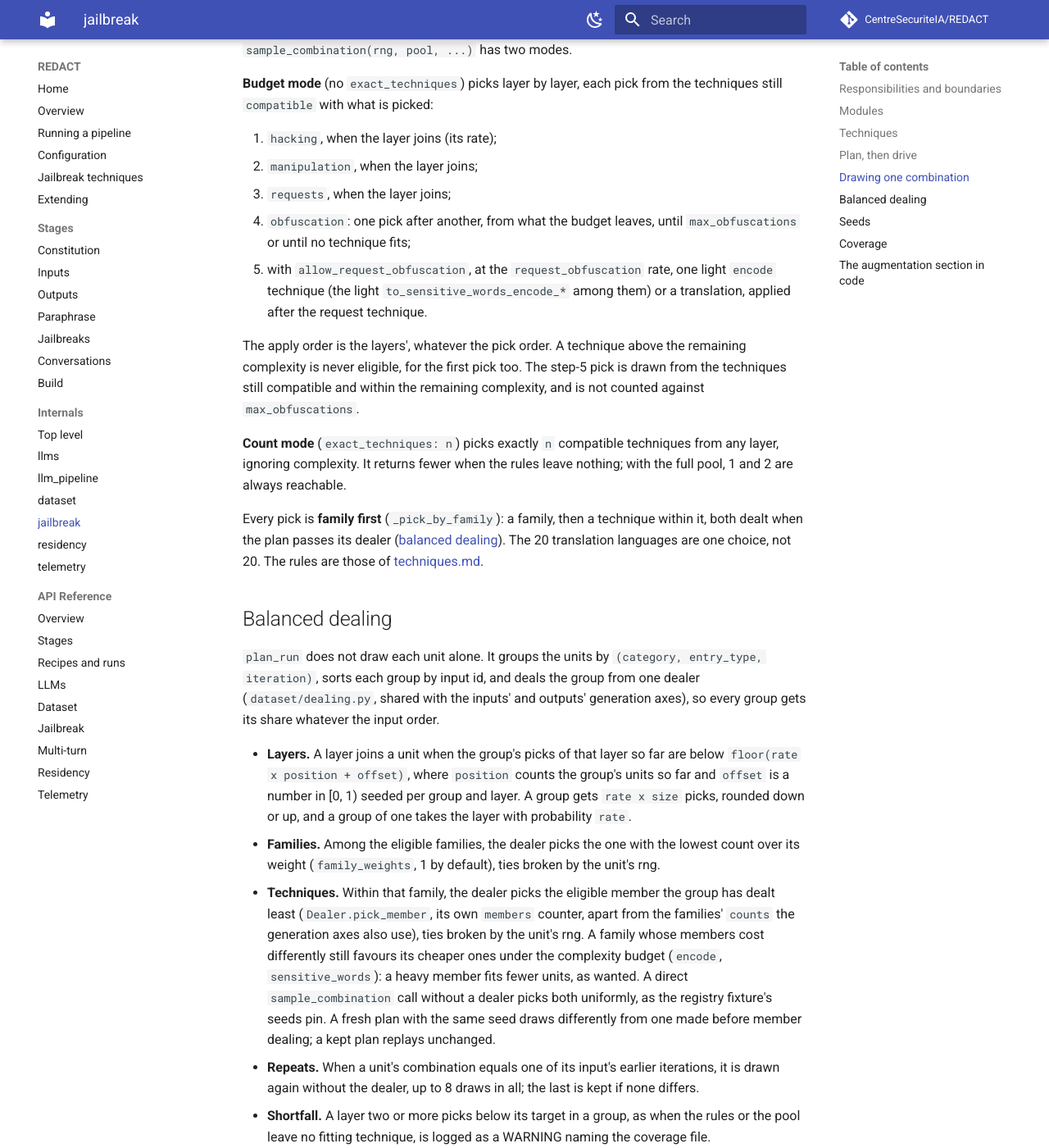
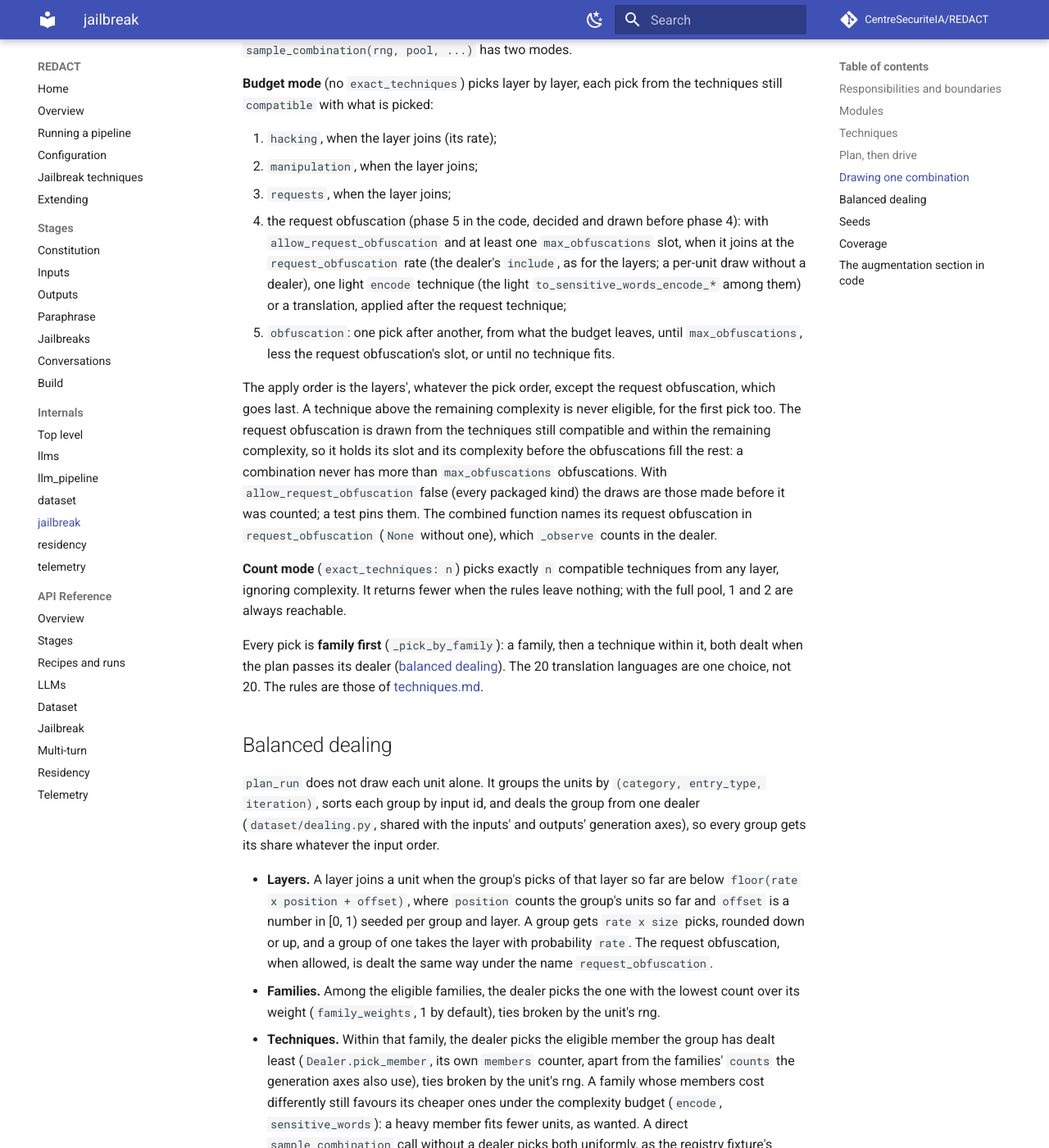
Before and after one commit to CentreSecuriteIA/REDACT, an MkDocs documentation site: the page built from docs/internals/jailbreak.md, in a window 1280 px wide and 1400 px high, scrolled down 3484 px. Shown: the whole window at 82% size. Built offline with MkDocs 1.6.1 and Material for MkDocs 9.7.7, drawn with Linux system fonts in a browser that asks for light colours; comment, search, counter and statistics services are not loaded; some of the changed text lies outside the part shown.

Commit message:
Count the request obfuscation against max_obfuscations, dealt at its rate
With allow_request_obfuscation on, phase 5 is now decided before the
obfuscations (the dealer's include, as the layers, else an rng draw) and its
technique drawn then, so it holds one max_obfuscations slot and its
complexity and the obfuscations fill what it leaves; with no slot there is
none. The combined function names it in request_obfuscation, and
assign_combination now has _observe count the kept draw, so the dealer sees
it. With the switch off, as in every packaged kind, the draws are those made
before: a pinned digest of dealt and undealt draws holds across the change.
Only the escalation's rounds 3 and 4 turn it on, so a fresh escalation plan
draws differently; a kept plan replays unchanged.

The phase-5 order test now gives the request obfuscation its slot
(max_obfuscations 1 instead of 0).

Co-Authored-By: Claude Opus 5.5 <noreply@anthropic.com>

```diff
--- a/docs/internals/jailbreak.md
+++ b/docs/internals/jailbreak.md
@@ -140,16 +140,27 @@ the techniques still `compatible` with what is picked:
 1. `hacking`, when the layer joins (its rate);
 2. `manipulation`, when the layer joins;
 3. `requests`, when the layer joins;
-4. `obfuscation`: one pick after another, from what the budget leaves, until
-   `max_obfuscations` or until no technique fits;
-5. with `allow_request_obfuscation`, at the `request_obfuscation` rate, one
-   light `encode` technique (the light `to_sensitive_words_encode_*` among
-   them) or a translation, applied after the request technique.
+4. the request obfuscation (phase 5 in the code, decided and drawn before
+   phase 4): with `allow_request_obfuscation` and at least one
+   `max_obfuscations` slot, when it joins at the `request_obfuscation` rate
+   (the dealer's `include`, as for the layers; a per-unit draw without a
+   dealer), one light `encode` technique (the light
+   `to_sensitive_words_encode_*` among them) or a translation, applied
+   after the request technique;
+5. `obfuscation`: one pick after another, from what the budget leaves, until
+   `max_obfuscations`, less the request obfuscation's slot, or until no
+   technique fits.
 
-The apply order is the layers', whatever the pick order. A technique
-above the remaining complexity is never eligible, for the first pick too. The
-step-5 pick is drawn from the techniques still compatible and within the
-remaining complexity, and is not counted against `max_obfuscations`.
+The apply order is the layers', whatever the pick order, except the request
+obfuscation, which goes last. A technique above the remaining complexity is
+never eligible, for the first pick too. The request obfuscation is drawn
+from the techniques still compatible and within the remaining complexity,
+so it holds its slot and its complexity before the obfuscations fill the
+rest: a combination never has more than `max_obfuscations` obfuscations.
+With `allow_request_obfuscation` false (every packaged kind) the draws are
+those made before it was counted; a test pins them. The combined function
+names its request obfuscation in `request_obfuscation` (`None` without
+one), which `_observe` counts in the dealer.
 
 **Count mode** (`exact_techniques: n`) picks exactly `n` compatible
 techniques from any layer, ignoring complexity. It returns fewer when the
@@ -173,7 +184,9 @@ order.
   far are below `floor(rate x position + offset)`, where `position` counts
   the group's units so far and `offset` is a number in [0, 1) seeded per
   group and layer. A group gets `rate x size` picks, rounded down or up, and
-  a group of one takes the layer with probability `rate`.
+  a group of one takes the layer with probability `rate`. The request
+  obfuscation, when allowed, is dealt the same way under the name
+  `request_obfuscation`.
 - **Families.** Among the eligible families, the dealer picks the one with
   the lowest count over its weight (`family_weights`, 1 by default), ties
   broken by the unit's rng.
@@ -194,8 +207,8 @@ order.
   when the rules or the pool leave no fitting technique, is logged as a
   WARNING naming the coverage file.
 
-After each unit, `_observe` counts the kept draw's families, techniques and
-layers in the group's dealer. Each group has its own dealer; nothing is
+After each unit, `assign_combination` has `_observe` count the kept draw's
+families, techniques, layers and request obfuscation in the group's dealer. Each group has its own dealer; nothing is
 counted across groups.
 
 `tests/jailbreak/simulate.py` plans N synthetic inputs through `plan_run`
```
Also changed, not shown: CLAUDE.md (+2 -5 lines), docs/configuration.md (+5 -4 lines), docs/stages/jailbreaks.md (+4 -2 lines), docs/techniques.md (+1 -1 lines), 5 other files.
